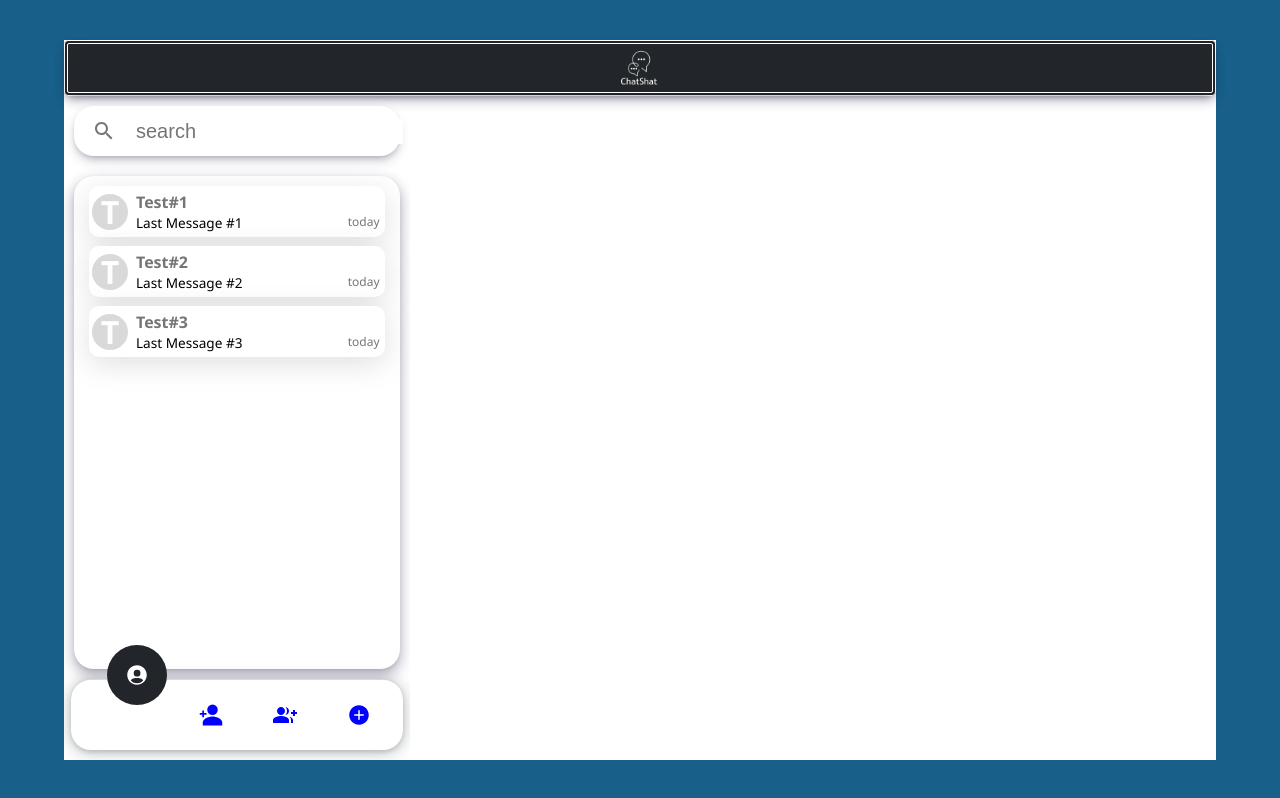
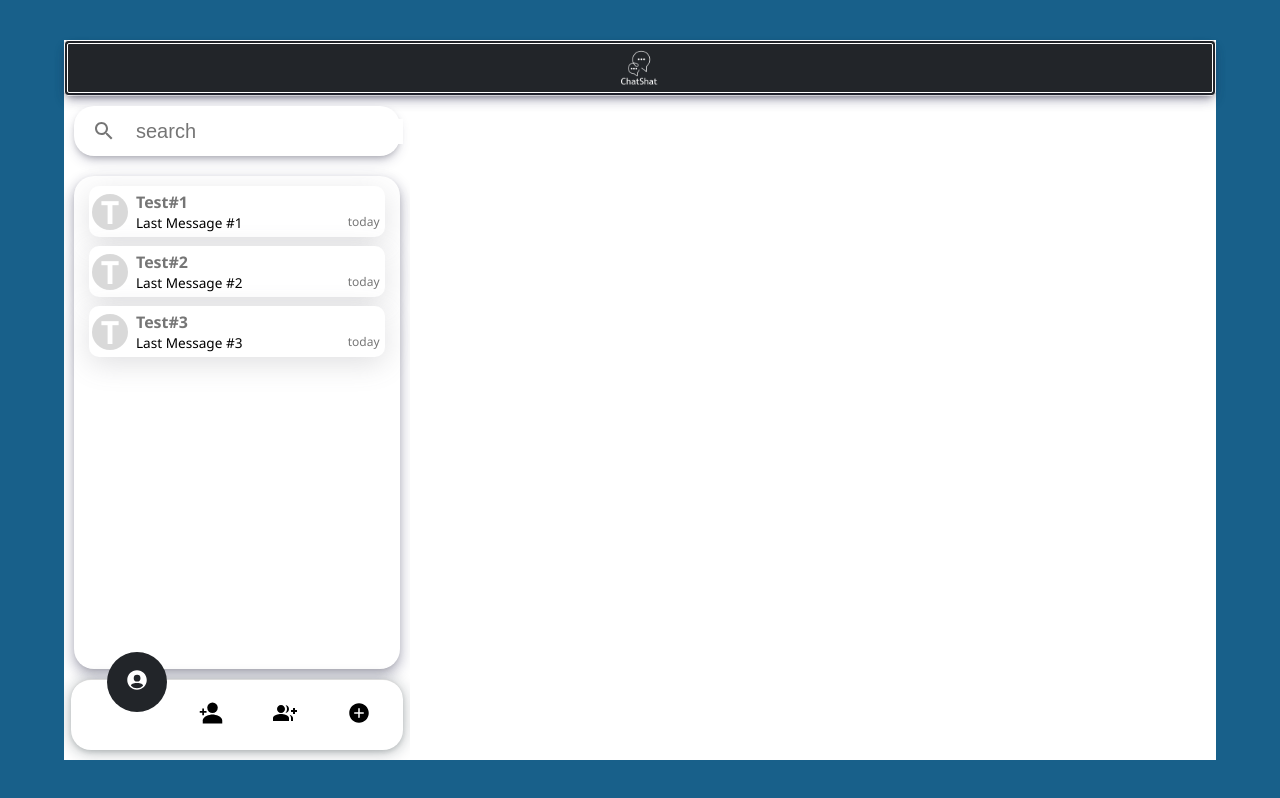
Before and after one commit to PranayDubey272/ChatShat, a React (Vite) app in the folder frontend/chatShat/: page /app in a window 1280 px wide. Built offline with nearby package versions, Linux system fonts and the light colour scheme.

Commit message:
navigation button css changed that was not working on toggle

```diff
--- a/frontend/chatShat/src/Components/Navigation.css
+++ b/frontend/chatShat/src/Components/Navigation.css
@@ -11,11 +11,22 @@
     border-top: 1px solid rgba(0, 0, 0, 0.14);
     box-shadow: rgba(14, 30, 37, 0.12) 0px 2px 4px 0px, rgba(14, 30, 37, 0.32) 0px 2px 16px 0px;
   }
-  button{
-    background-color: var(--clr);
-    border: none;
-    color: blue;
-    font-size: 1rem;
+  .navigation button{
+    background-color: transparent;
+  border: none;
+  color:var(--button-color);
+  font-size: 1rem;
+  bottom: -20PX;
+  }
+  .theme-toggle-button {
+    background-color: transparent !important; /* Set background color to transparent */
+  }
+  .navigation {
+    --button-color: #000000; /* Default color */
+  }
+  .navigation.dark {
+    --button-color:#ffffff;
+    background-color: none;
   }
   .navigation ul {
     display: flex;
@@ -46,9 +57,10 @@
   }
 
   .icon {
+    cursor: pointer;
+
     position: relative;
     display: block;
-    line-height: 75px;
     font-size: 1.5em;
     text-align: center;
     transition: transform 0.2s ease;
@@ -60,12 +72,12 @@
   }
 
   .list.active {
-    transform: translateY(-57%);
+    transform: translateY(-47%);
   }
 
   .indicator {
     position: absolute;
-    top: -35px;
+    top: -28px;
     width: 60px;
     height: 60px;
     background: #222529;
```
